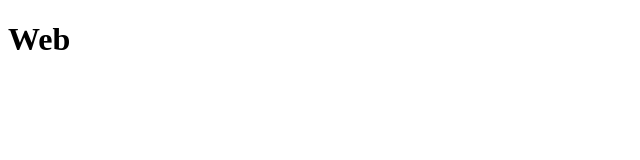
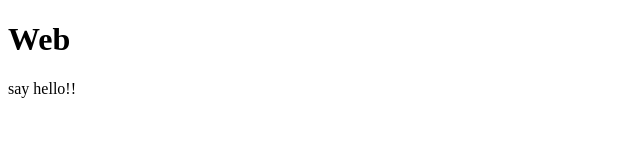
Before and after one commit to themilang/repo1, a plain HTML site: page index.html in a window 1280 px wide. Shown: the full height of the page, 0-640 px from the left. Drawn offline with Linux system fonts and the light colour scheme.

Commit message:
hello is added as a para

```diff
--- a/index.html
+++ b/index.html
@@ -7,5 +7,6 @@
 </head>
 <body>
     <h1>Web</h1>
+    <p>say hello!!</p>
 </body>
 </html>
```
